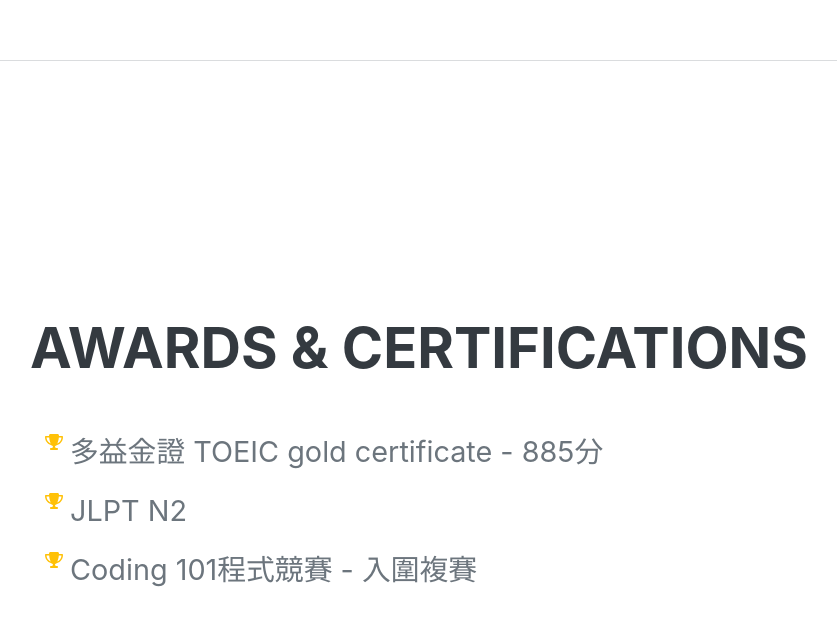
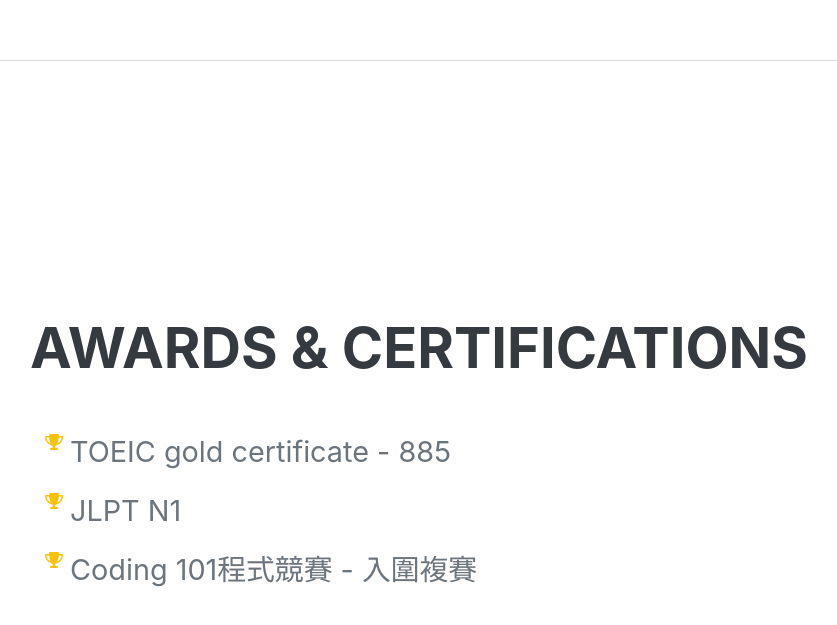
Before and after one commit to zaq1013/MyResume, a plain HTML site: page index.html in a window 1280 px wide. Shown: the part 3944-4569 px from the top of the page, without its empty margins (290-1127 px from the left). Drawn offline with nearby package versions, Linux system fonts and the light colour scheme; a web font is replaced by a local one.

Commit message:
Update index.html

```diff
--- a/index.html
+++ b/index.html
@@ -264,11 +264,11 @@
                     <ul class="fa-ul mb-0">
                         <li>
                             <span class="fa-li"><i class="fas fa-trophy text-warning"></i></span>
-                            <p class="x">多益金證 TOEIC gold certificate - 885分</p>
+                            <p class="x">TOEIC gold certificate - 885</p>
                         </li>
                         <li>
                             <span class="fa-li"><i class="fas fa-trophy text-warning"></i></span>
-                            <p class="x">JLPT N2</p>
+                            <p class="x">JLPT N1</p>
                         </li>
                         <li>
                             <span class="fa-li"><i class="fas fa-trophy text-warning"></i></span>
```
